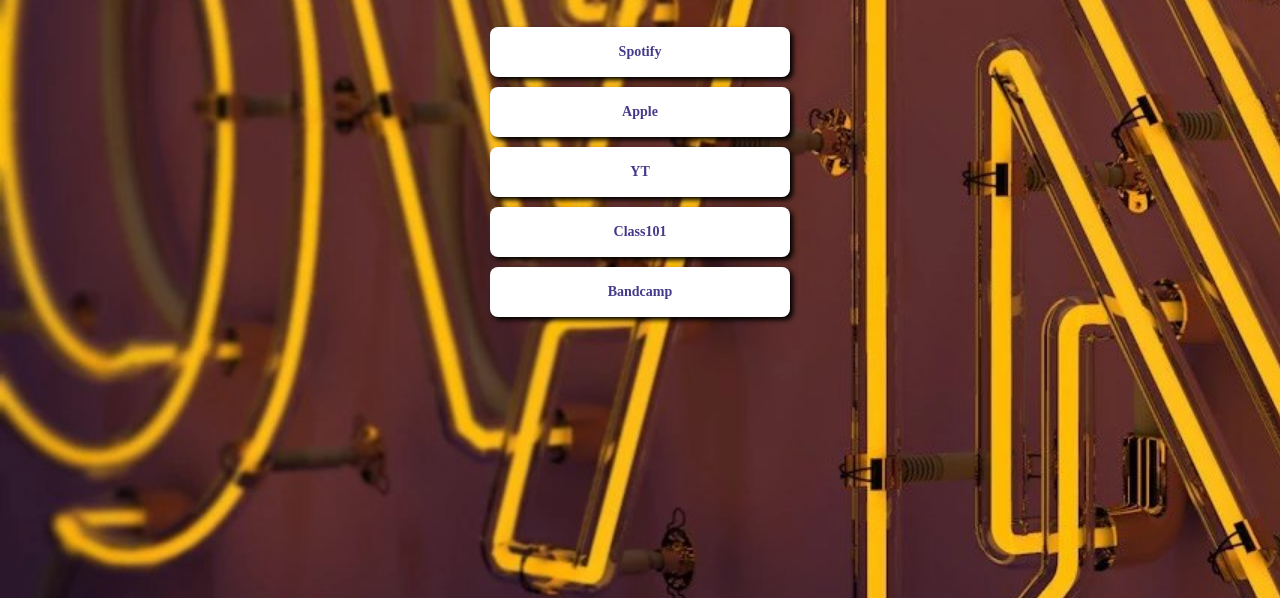
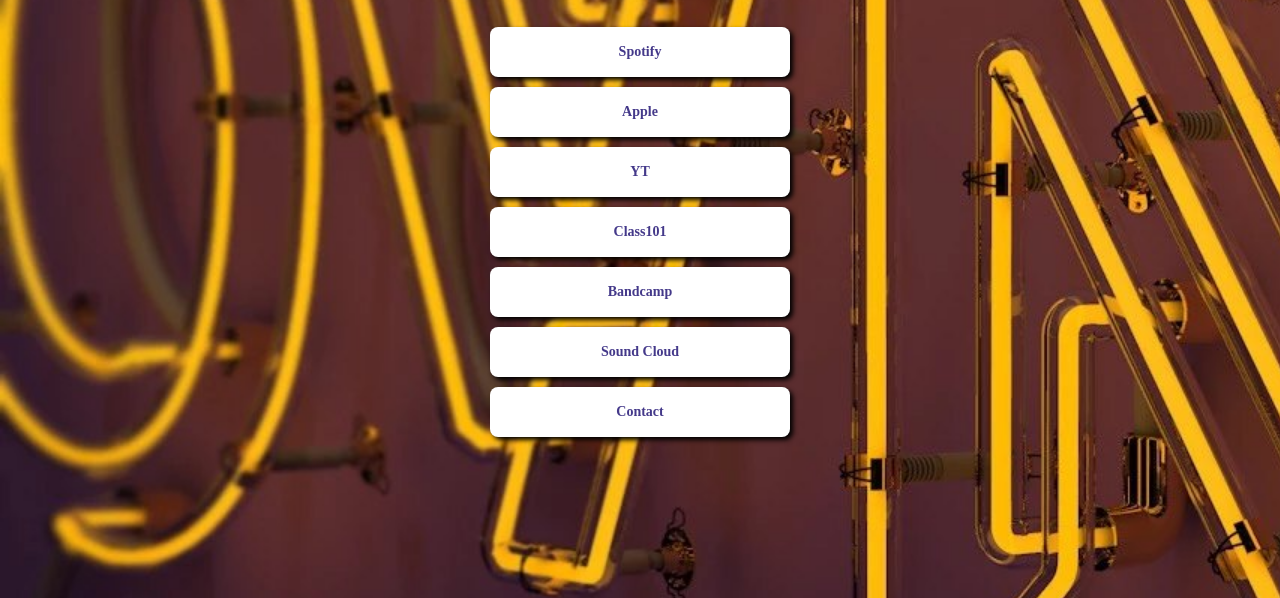
Before and after one commit to fromtheovn/mylink, a plain HTML site: page index.html in a window 1280 px wide. Shown: the part 202-800 px from the top of the page. Drawn offline with Linux system fonts and the light colour scheme; a web font is replaced by a local one.

Commit message:
Update index.html

```diff
--- a/index.html
+++ b/index.html
@@ -97,6 +97,8 @@ body {
         <a target="_blank" href="https://youtube.com/channel/UCvI1ZFfQ8aDulWpi2lQPuTQ">YT</a>
         <a target="_blank" href="https://class101.net/products/YkhTGzclutEGPMYb9wkR">Class101</a>
         <a target="_blank" href="https://fromtheovn.bandcamp.com/">Bandcamp</a>
+	<a target="_blank" href="https://soundcloud.com/fromtheovn">Sound Cloud</a>
+	<a target="_blank" href="fromtheovn@gmail.com">Contact</a>
     </div>
 
 </html>
```
